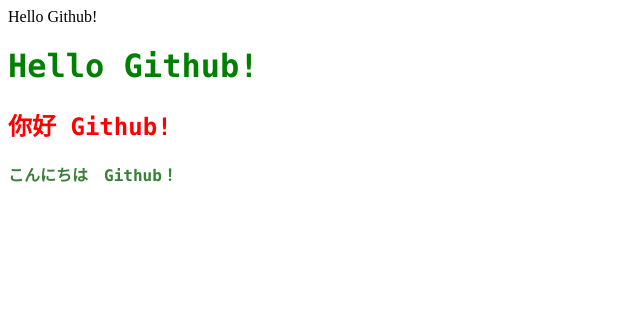
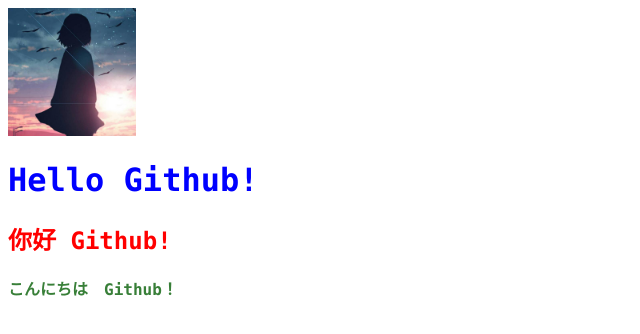
Before and after one commit to TongVan520/MyGithubWebTest, a plain HTML site: page index.html in a window 1280 px wide. Shown: the whole page, without its empty margins (0-640 px from the left). Drawn offline with Linux system fonts and the light colour scheme.

Commit message:
在网页中添加了头像

```diff
--- a/index.html
+++ b/index.html
@@ -1,7 +1,10 @@
 <!DOCTYPE html>
 
 <html>
-	<head>Hello Github!</head>
+	<head>
+	<meta charset="utf-8">
+	<img src="./头像.jpg" width=128px height=128px alt="FireFlower" />
+	</head>
 
 	<body>
 		<h1>Hello Github!</h1>
@@ -13,7 +16,7 @@
 		h1{
 			font-family: "Consolas";
 			font-size: 32px;
-			color: green;
+			color: blue;
 		}
 
 		h2{
```
Also changed, not shown: 头像.jpg (renamed from QQ头像.jpg).
